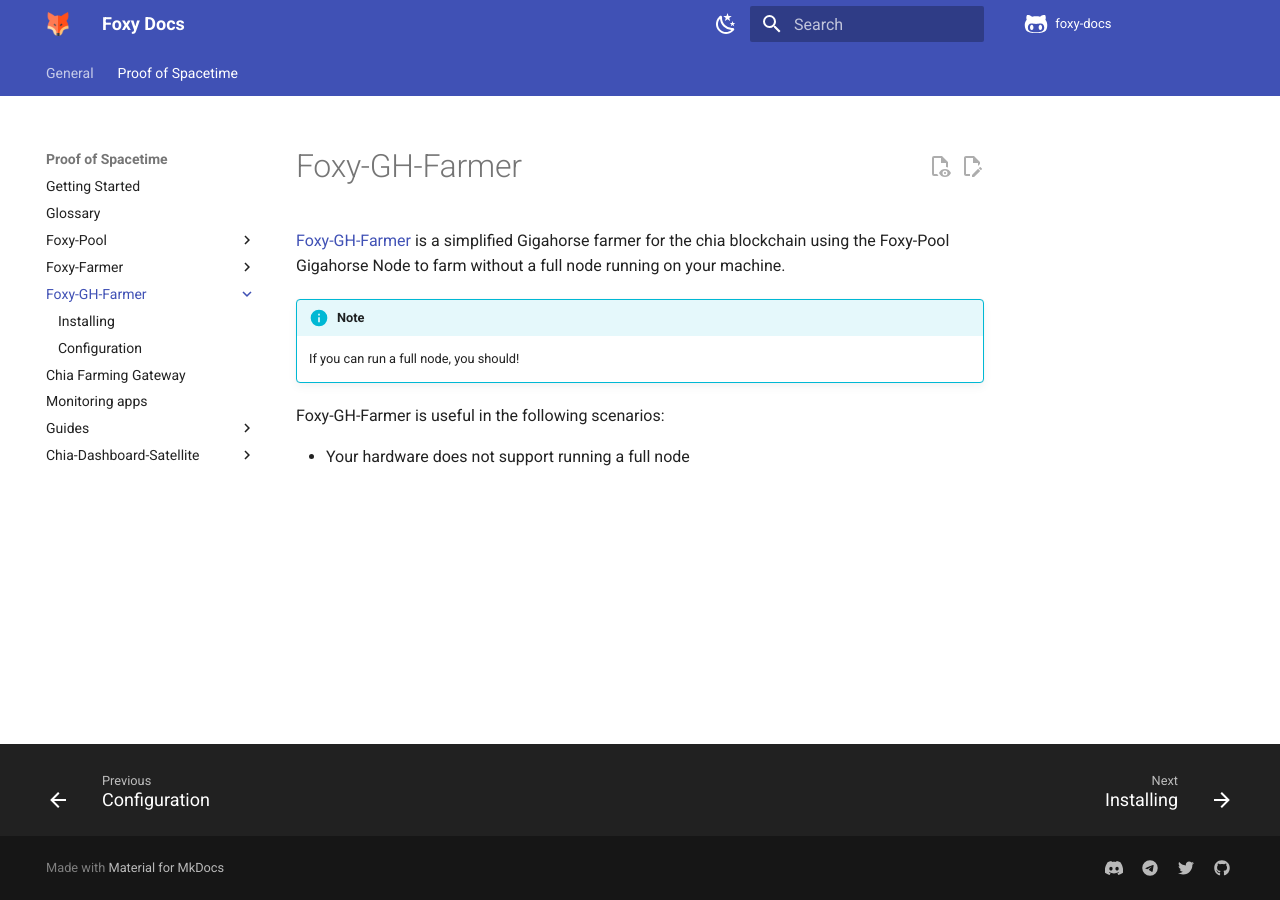
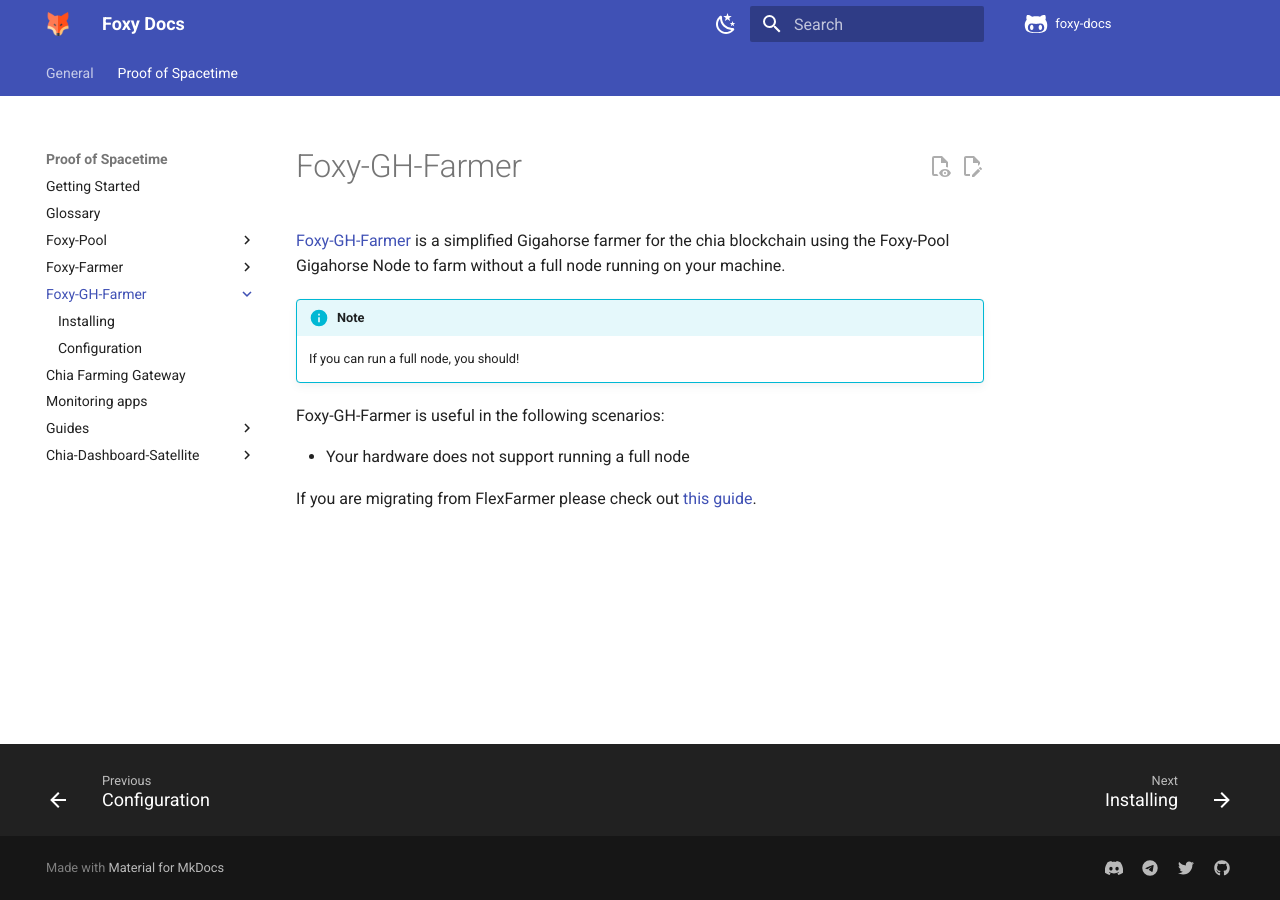
Before and after one commit to foxypool/docs, an MkDocs documentation site: the page built from docs/proof-of-spacetime/foxy-gh-farmer/index.md, in a window 1280 px wide. Built offline with MkDocs 1.6.1 and Material for MkDocs 9.7.7, drawn with Linux system fonts in a browser that asks for light colours; comment, search, counter and statistics services are not loaded.

Commit message:
Add links to guide for switching from flexfarmer

```diff
--- a/docs/proof-of-spacetime/foxy-gh-farmer/index.md
+++ b/docs/proof-of-spacetime/foxy-gh-farmer/index.md
@@ -10,3 +10,5 @@
 Foxy-GH-Farmer is useful in the following scenarios:
 
 - Your hardware does not support running a full node
+
+If you are migrating from FlexFarmer please check out [this guide](../guides/switching-from-flex-farmer-to-foxy.md).
```
Also changed, not shown: docs/proof-of-spacetime/foxy-farmer/index.md (+2 -0 lines).
